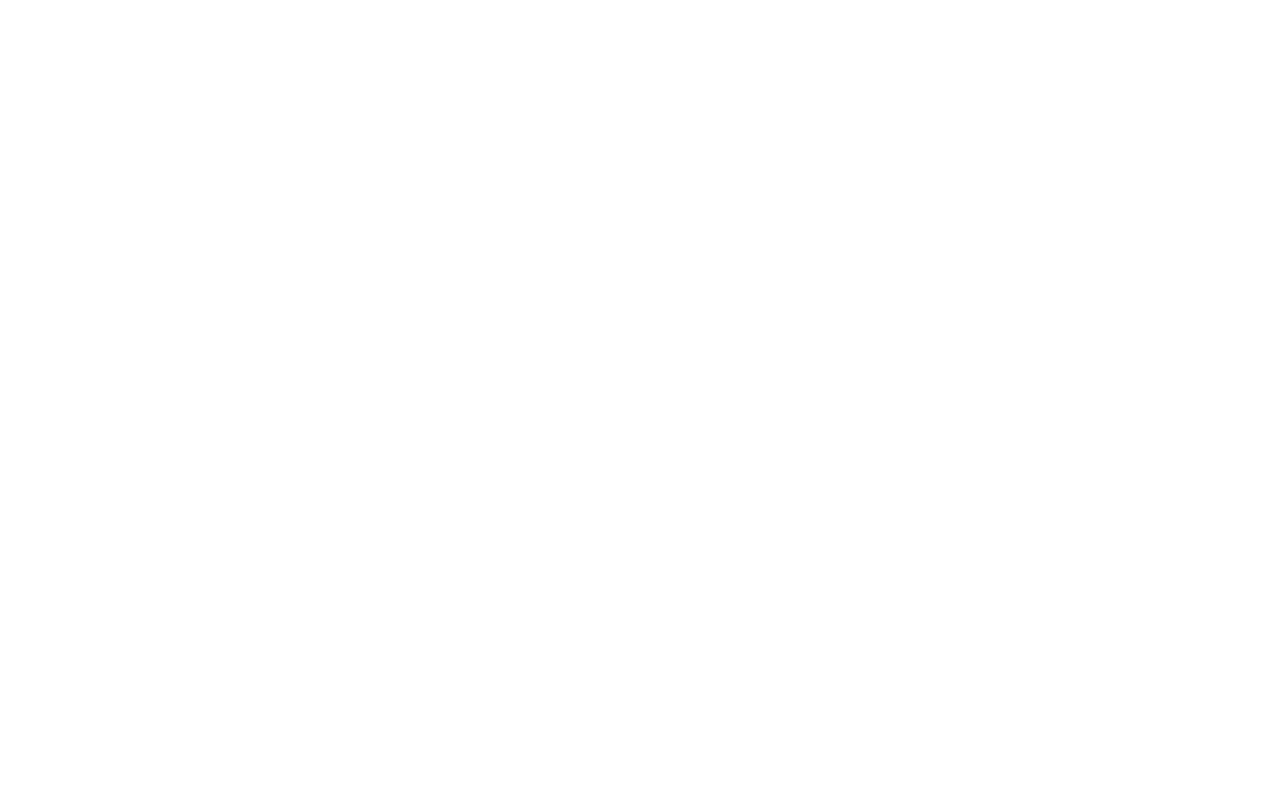
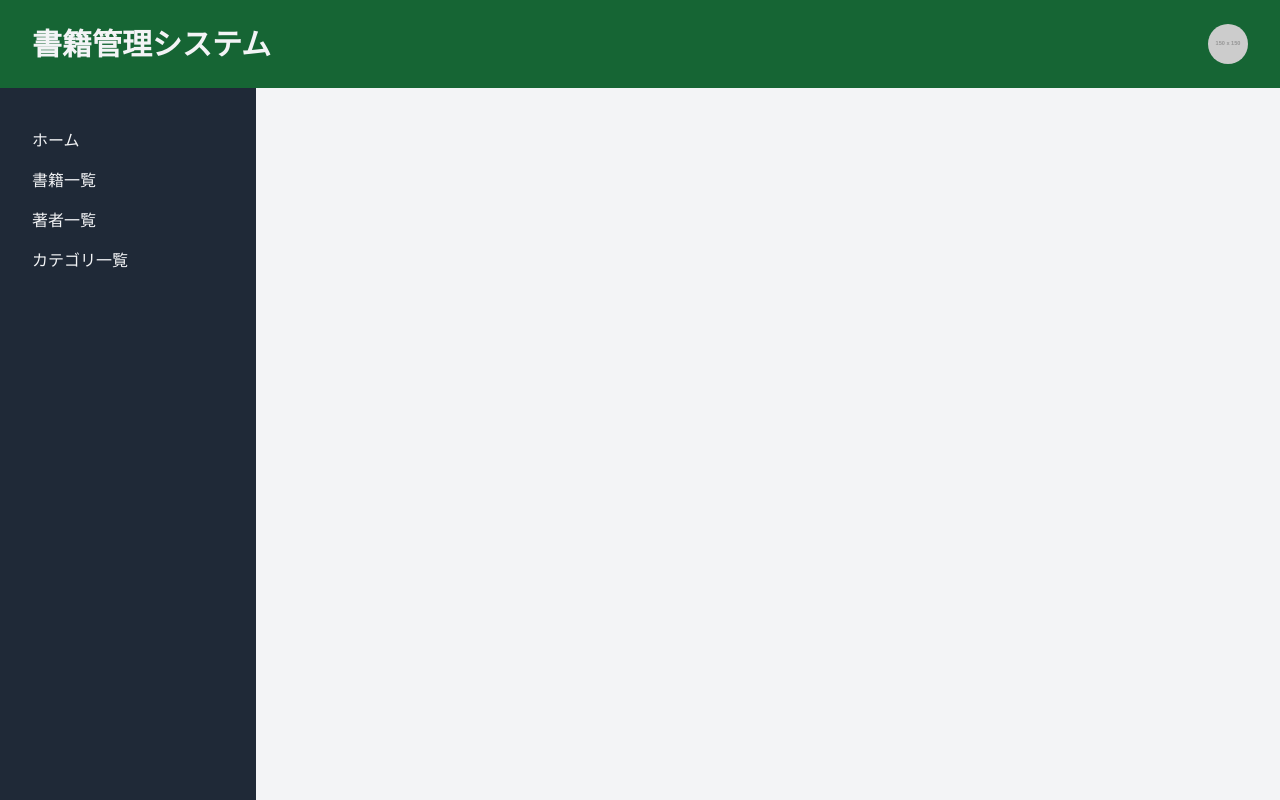
Before and after one commit to say-ya-sigma/manage-books-frontend, a Nuxt app: page /books in a window 1280 px wide. Before the commit this address had no page. Built offline with nearby package versions, Linux system fonts and the light colour scheme.

Commit message:
add default layout

```diff
--- /dev/null
+++ b/layouts/default.vue
@@ -0,0 +1,47 @@
+<template>
+  <div class="flex flex-col h-screen">
+    <!-- Header -->
+    <header class="bg-green-800 shadow">
+      <div class="px-4 py-6 sm:px-6 lg:px-8 flex justify-between items-center">
+        <h1 class="text-3xl font-bold text-gray-100">書籍管理システム</h1>
+        <div class="relative">
+          <img
+            class="h-10 w-10 rounded-full"
+            src="https://via.placeholder.com/150"
+            alt="User Avatar"
+          />
+        </div>
+      </div>
+    </header>
+
+    <div class="flex flex-1">
+      <!-- Left Sidebar -->
+      <div class="w-64 bg-gray-800 text-gray-100">
+        <!-- Global Navigation -->
+        <nav class="mt-8 ml-4">
+          <ul>
+            <li class="py-2 px-4 hover:bg-gray-700">
+              <nuxt-link to="/" class="block">ホーム</nuxt-link>
+            </li>
+            <li class="py-2 px-4 hover:bg-gray-700">
+              <nuxt-link to="/books" class="block">書籍一覧</nuxt-link>
+            </li>
+            <li class="py-2 px-4 hover:bg-gray-700">
+              <nuxt-link to="/authors" class="block">著者一覧</nuxt-link>
+            </li>
+            <li class="py-2 px-4 hover:bg-gray-700">
+              <nuxt-link to="/categories" class="block">カテゴリ一覧</nuxt-link>
+            </li>
+          </ul>
+        </nav>
+      </div>
+
+      <!-- Page Content -->
+      <main class="flex-1 overflow-y-auto bg-gray-100">
+        <div class="max-w-7xl mx-auto py-6 sm:px-6 lg:px-8">
+          <slot />
+        </div>
+      </main>
+    </div>
+  </div>
+</template>
```
